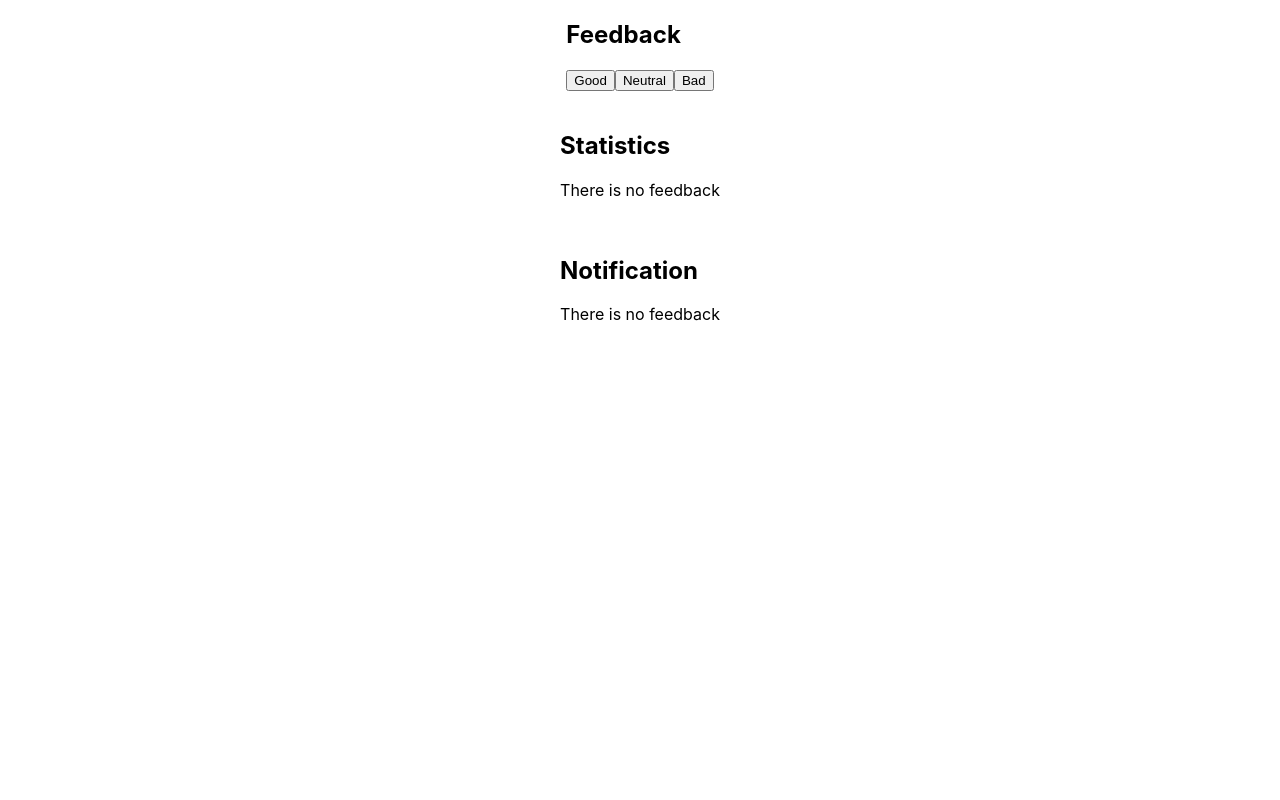
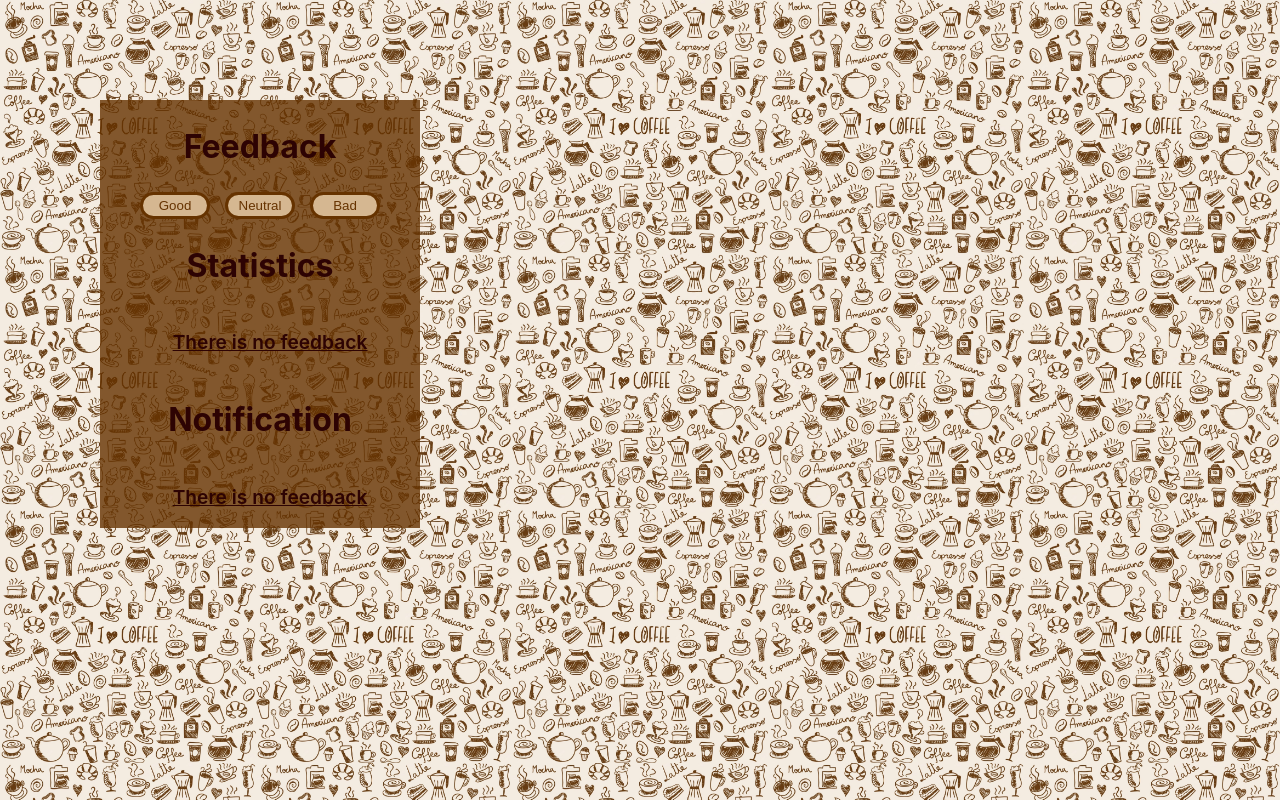
Before and after one commit to SebastianAdamoszek/goit-react-hw-02-feedback, a React (Create React App) app: page / in a window 1280 px wide. Built offline with nearby package versions, Linux system fonts and the light colour scheme.

Commit message:
ready task feedback

```diff
--- a/src/components/App.jsx
+++ b/src/components/App.jsx
@@ -3,7 +3,6 @@ import Section from './SectionTitle/SectionTitle';
 import FeedbackOptions from './FeedbackOptions/FeedbackOptions';
 import Statistics from './Statistics/Statistics';
 // import Feedback from './Feedback/Feedback';
-
 import Notification from './Notification';
 
 const App = () => {
@@ -13,17 +12,10 @@ const App = () => {
     bad: 0,
   });
 
-  const handleFeedback = (type) => {
-    setFeedbackState((prevState) => ({
+  const handleFeedback = type => {
+    setFeedbackState(prevState => ({
       ...prevState,
       [type]: prevState[type] + 1,
-    }));
-  };
-
-  const handleRemoveFeedback = (type) => {
-    setFeedbackState((prevState) => ({
-      ...prevState,
-      [type]: prevState[type] > 0 ? prevState[type] - 1 : 0,
     }));
   };
 
@@ -33,16 +25,17 @@ const App = () => {
 
   const calculatePositivePercentage = () => {
     const totalFeedback = calculateTotalFeedback();
-    return totalFeedback > 0 ? ((feedbackState.good / totalFeedback) * 100).toFixed(2) : 0;
+    return totalFeedback > 0
+      ? ((feedbackState.good / totalFeedback) * 100).toFixed(2)
+      : 0;
   };
 
   return (
-    <div style={{ height: '100vh', display: 'flex', flexDirection: 'column', alignItems: 'center' }}>
+    <div style={{ margin: '100px' }}>
       <Section title="Feedback">
         <FeedbackOptions
           options={['good', 'neutral', 'bad']}
           onLeaveFeedback={handleFeedback}
-          onRemoveFeedback={handleRemoveFeedback}
         />
       </Section>
 
--- /dev/null
+++ b/src/components/FeedbackOptions/FeedbackOption.module.css
@@ -0,0 +1,17 @@
+.buttons__box {
+  display: flex;
+  justify-content: center;
+  align-items: center;
+  gap: 15px;
+}
+.good:hover {
+  background-color: #4caf50;
+}
+
+.neutral:hover {
+  background-color: #ccc;
+}
+
+.bad:hover {
+  background-color: #d9534f;
+}
--- a/src/components/FeedbackOptions/FeedbackOptions.js
+++ b/src/components/FeedbackOptions/FeedbackOptions.js
@@ -1,11 +1,18 @@
 import React from 'react';
 import PropTypes from 'prop-types';
+import css from './FeedbackOption.module.css';
 
 const FeedbackOptions = ({ options, onLeaveFeedback }) => {
   return (
-    <div>
+    <div className={css.buttons__box}>
       {options.map(option => (
-        <button key={option} onClick={() => onLeaveFeedback(option)}>
+        <button
+          key={option}
+          onClick={() => onLeaveFeedback(option)}
+          className={`${option === 'good' ? css.good : 'good'}
+                      ${option === 'neutral' ? css.neutral : 'neutral'}
+                      ${option === 'bad' ? css.bad : 'bad'}`}
+        >
           {option.charAt(0).toUpperCase() + option.slice(1)}
         </button>
       ))}
--- a/src/components/SectionTitle/SectionTitle.js
+++ b/src/components/SectionTitle/SectionTitle.js
@@ -1,9 +1,11 @@
 import React from 'react';
+import css from './SectionTitle.module.css';
 
 const Section = ({ title, children }) => {
   return (
-    <div style={{ marginBottom: '20px' }}>
-      <h2>{title}</h2>
+
+    <div className={css.section} >
+      <h2 className={css.title}>{title}</h2>
       {children}
     </div>
   );
--- /dev/null
+++ b/src/components/SectionTitle/SectionTitle.module.css
@@ -0,0 +1,13 @@
+.section {
+  display: flex;
+  align-items: center;
+  justify-content: center;
+  flex-direction: column;
+  width: 320px;
+  background-color: rgba(102, 51, 0, 0.8);
+}
+.title {
+  text-align: center;
+  color: rgb(45, 3, 3);
+  font-size: xx-large;
+}
--- a/src/components/Statistics/Statistics.js
+++ b/src/components/Statistics/Statistics.js
@@ -13,7 +13,7 @@ const Statistics = ({ good, neutral, bad, total, positivePercentage }) => {
       <p>Neutral: {neutral}</p>
       <p>Bad: {bad}</p>
       <p>Total: {total}</p>
-      <p>Positive Feedback Percentage: {positivePercentage}%</p>
+      <p>Positive Feedback: {positivePercentage}%</p>
     </div>
   );
 };
--- a/src/index.css
+++ b/src/index.css
@@ -7,9 +7,33 @@ body {
     sans-serif;
   -webkit-font-smoothing: antialiased;
   -moz-osx-font-smoothing: grayscale;
+  background-image: url(./image/background.jpg);
+  background-size: 20%;
 }
 
 code {
   font-family: source-code-pro, Menlo, Monaco, Consolas, 'Courier New',
     monospace;
 }
+
+p {
+  color: rgb(45, 3, 3);
+  padding-left: 20px;
+  font-weight: 600;
+  font-size: larger;
+  text-decoration: underline;
+}
+
+button {
+  padding: 3px 10px;
+  border: 3px solid rgb(102, 51, 0);
+  border-radius: 15px;
+  color: rgb(102, 51, 0);
+  cursor: pointer;
+  width: 70px;
+  background-color: rgb(213, 183, 145);
+  transition: 200ms ease-in-out;
+}
+button:hover {
+  transform: scale(1.03);
+}
```
Also changed, not shown: src/components/Feedback/Feedback.js (+34 -35 lines), src/image/background.jpg (added).
